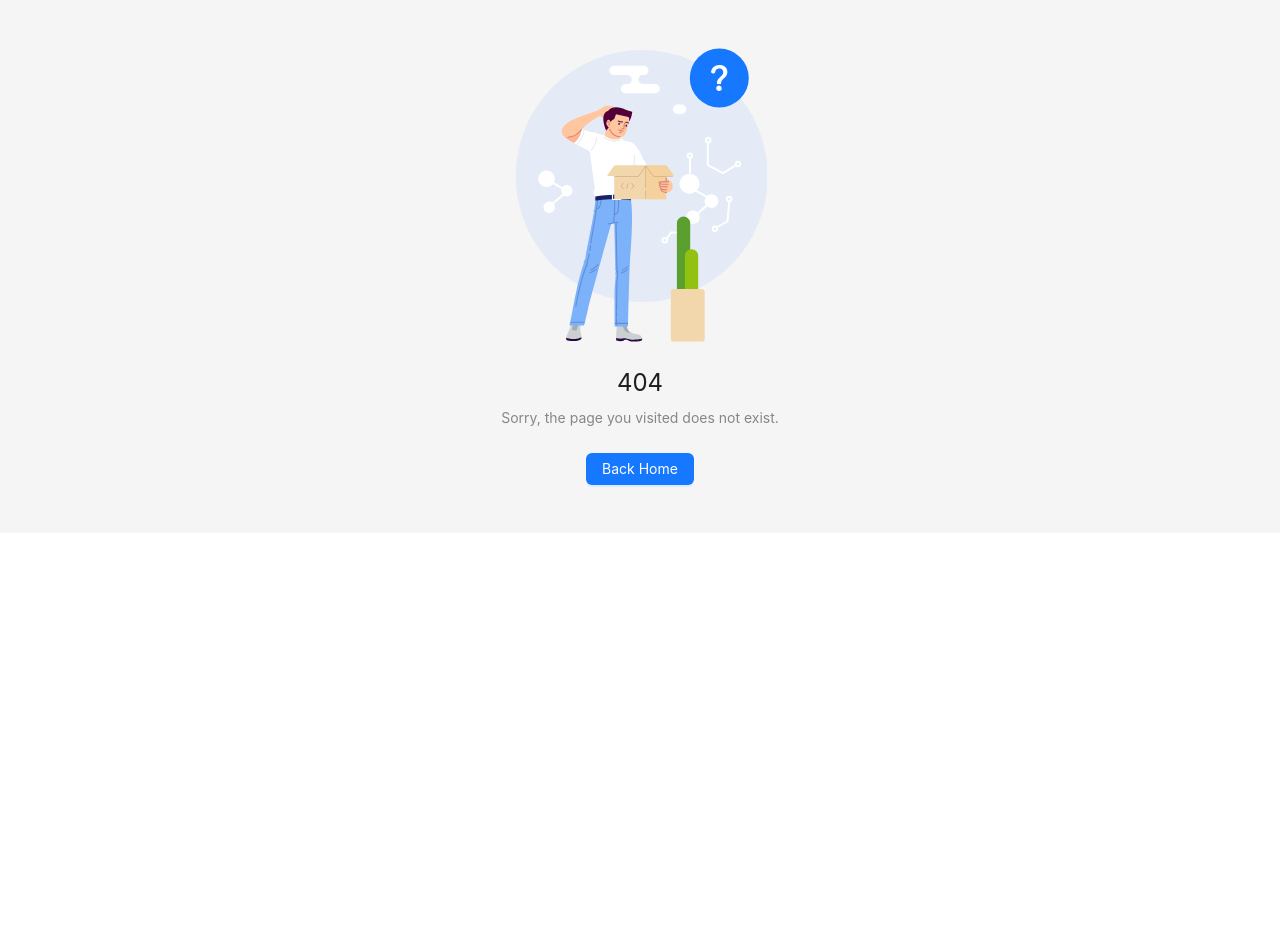
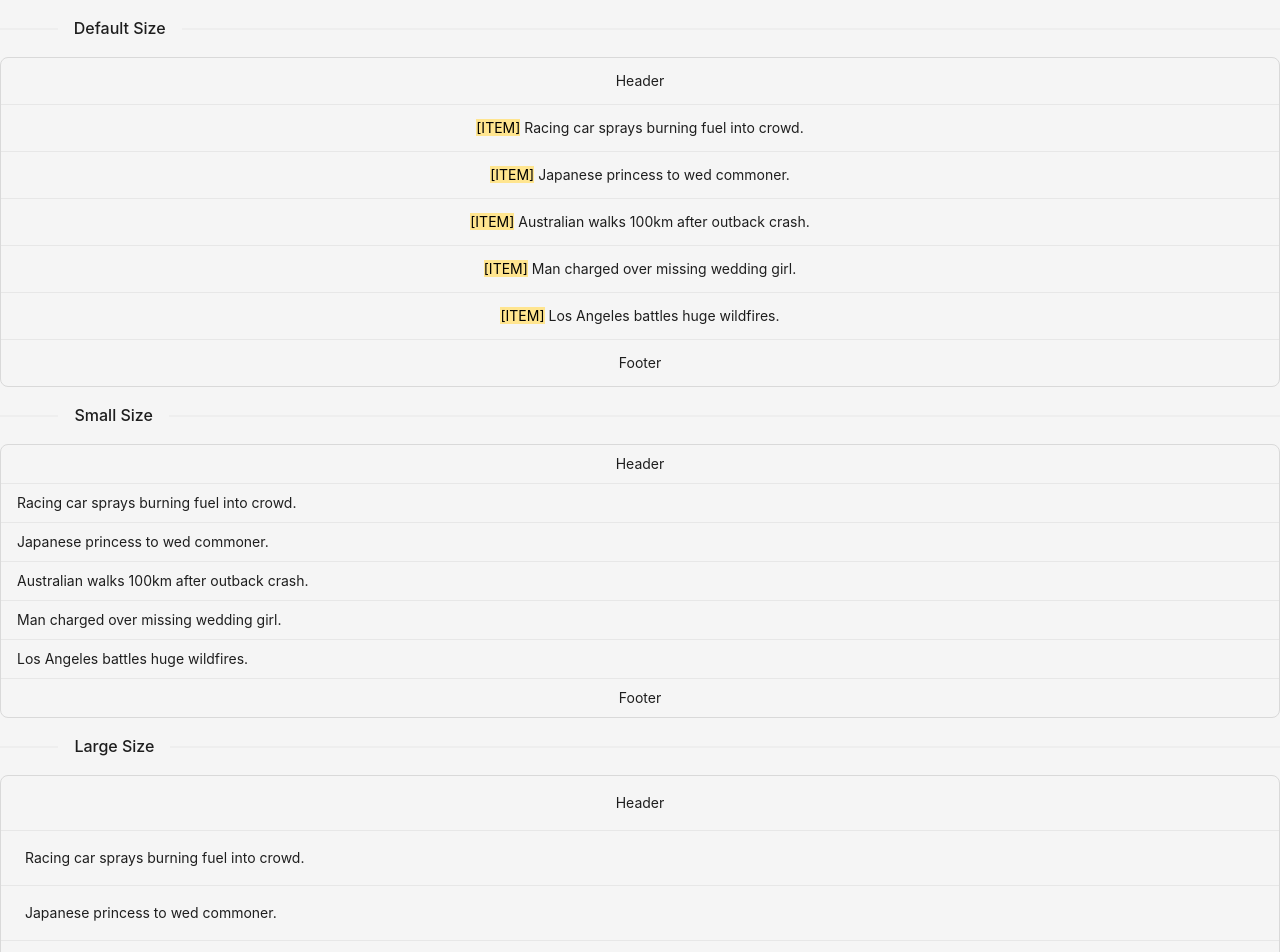
Before and after one commit to CocaineCong/react-tangseng, a React app: page /SearchDetail in a window 1280 px wide. Before the commit this address had no page. Shown: the top 952 px of the page. Before the commit the page ends 800 px from the top, so only its background shows below. Built offline with nearby package versions, Linux system fonts and the light colour scheme.

Commit message:
feat:search detail

```diff
--- /dev/null
+++ b/src/api/search-engine/index.ts
@@ -0,0 +1,18 @@
+import _ from 'lodash';
+import instance from "../index";
+
+const searchEngineBaseUrl = "/api/v1/search_engine/"
+
+export async function searchEngineSearch(body?: any, options?: { [key: string]: any }) {
+    return instance<API.SearchResultResp>(searchEngineBaseUrl+`search`, {
+        method: 'GET',
+        params:body,
+    });
+}
+
+export async function searchEngineQuery(body?: any, options?: { [key: string]: any }) {
+    return instance<API.SearchQueryResp>(searchEngineBaseUrl+`query`, {
+        method: 'GET',
+        params:body,
+    });
+}
--- a/src/pages/Home.tsx
+++ b/src/pages/Home.tsx
@@ -1,17 +1,42 @@
-import React from 'react';
-import {Divider, Layout} from 'antd';
-import {Outlet} from "react-router-dom";
-import HomeSider from '../components/HomeSider';
-import Header from '../components/Header';
-import { AudioOutlined } from '@ant-design/icons';
-import { Input, Space } from 'antd';
+import React, { useState } from 'react';
+import { Input } from 'antd';
 import "../assets/styles/home.scss"
+import { searchEngineQuery, searchEngineSearch } from '../api/search-engine';
+import { Code } from '../constant';
+import { useNavigate } from 'react-router-dom';
 
-const { Search } = Input;
-
-const onSearch = (value: string) => console.log(value);
 
 const Home: React.FC = () => {
+    const [queryList,setQueryList] = useState([]);
+    const [query,setQuery] = useState('');
+    const navigate = useNavigate()
+
+    const searchQuery = async (e:any) => {
+        setQuery(e?.target?.value)
+        // if (query !== "") {
+            // const data:any = await searchEngineQuery({value:query})
+            // console.log("data",data)
+            // if (data?.status === Code.SuccessCode){
+            //     console.log("data",data)
+            //     // setQueryList(data?.data)
+            // }
+        // }
+    }
+
+    const onSearch = async(event:any)=> {
+        if (event.keyCode === 13) {
+          // 回车键被按下
+          console.log("query is",query)
+          const data:any = await searchEngineSearch({query:query})
+          console.log("data",data)
+          if (data.status === Code.SuccessCode) {
+                setTimeout(()=>{
+                    navigate('/search_detail')
+                } ,800)
+            }
+        }
+      }
+
     return (
         <div className='search-home'>
             <div className='search-content'>
@@ -20,11 +45,17 @@ const Home: React.FC = () => {
                 </div>
                 <div className="searchbar">
                     <img src={require('../assets/images/search.png')} className="mg" />
-                    <input type="text" id="search" placeholder="Search Tangseng or type a URL"
-                        // onFocus="if(value=='Search Google or type a URL')value=''"
+                    <input
+                        type="text"
+                        id="search"
+                        placeholder="Search Tangseng or type a URL"
+                        // onFocus= {searchQuery}
+                        onChange={searchQuery}
+                        value={query}
+                        onKeyDown={onSearch}
                         // onblur="if(!value)value='Search Google or type a URL'"
                         name="keyword" />
-                    <img  src={require('../assets/images/microphone.png')} className="mcp" />
+                    <img src={require('../assets/images/microphone.png')} className="mcp" />
                 </div>
             </div>
         </div>
--- /dev/null
+++ b/src/pages/SearchDetail.tsx
@@ -0,0 +1,49 @@
+import React from 'react';
+import { Divider, List, Typography } from 'antd';
+
+const data = [
+  'Racing car sprays burning fuel into crowd.',
+  'Japanese princess to wed commoner.',
+  'Australian walks 100km after outback crash.',
+  'Man charged over missing wedding girl.',
+  'Los Angeles battles huge wildfires.',
+];
+
+const SearchDetail: React.FC = () => {
+    return (
+    <>
+        <Divider orientation="left">Default Size</Divider>
+        <List
+            header={<div>Header</div>}
+            footer={<div>Footer</div>}
+            bordered
+            dataSource={data}
+            renderItem={(item) => (
+                <List.Item>
+                <Typography.Text mark>[ITEM]</Typography.Text> {item}
+                </List.Item>
+            )}
+        />
+        <Divider orientation="left">Small Size</Divider>
+        <List
+            size="small"
+            header={<div>Header</div>}
+            footer={<div>Footer</div>}
+            bordered
+            dataSource={data}
+            renderItem={(item) => <List.Item>{item}</List.Item>}
+        />
+        <Divider orientation="left">Large Size</Divider>
+        <List
+            size="large"
+            header={<div>Header</div>}
+            footer={<div>Footer</div>}
+            bordered
+            dataSource={data}
+            renderItem={(item) => <List.Item>{item}</List.Item>}
+        />
+    </>
+    )
+};
+
+export default SearchDetail;
--- a/src/router/index.tsx
+++ b/src/router/index.tsx
@@ -5,6 +5,7 @@ import '../App.css';
 const Login = lazy(()=>import("../pages/Login"))
 const Register = lazy(()=>import("../pages/Register"))
 const Home = lazy(()=>import("../pages/Home"))
+const SearchDetail = lazy(()=>import("../pages/SearchDetail"))
 const NoFoundPage = lazy(()=>import("../pages/NotFound"))
 
 const withLoadingComponent = (comp:JSX.Element)=>(
@@ -16,10 +17,8 @@ const withLoadingComponent = (comp:JSX.Element)=>(
 const router: RouteObject[] = [
     {path: "/Login", element: withLoadingComponent(<Login />)},
     {path: "/Register", element: withLoadingComponent(<Register />)},
-    {
-        path:"/",
-        element:withLoadingComponent(<Home />),
-    },
+    {path:"/", element:withLoadingComponent(<Home />)},
+    {path:"/SearchDetail", element:withLoadingComponent(<SearchDetail />)},
     {path: "*", element: withLoadingComponent(<NoFoundPage />),},
 ]
 
```
Also changed, not shown: src/api/search-engine/typing.d.ts (added, +31 -0 lines).
